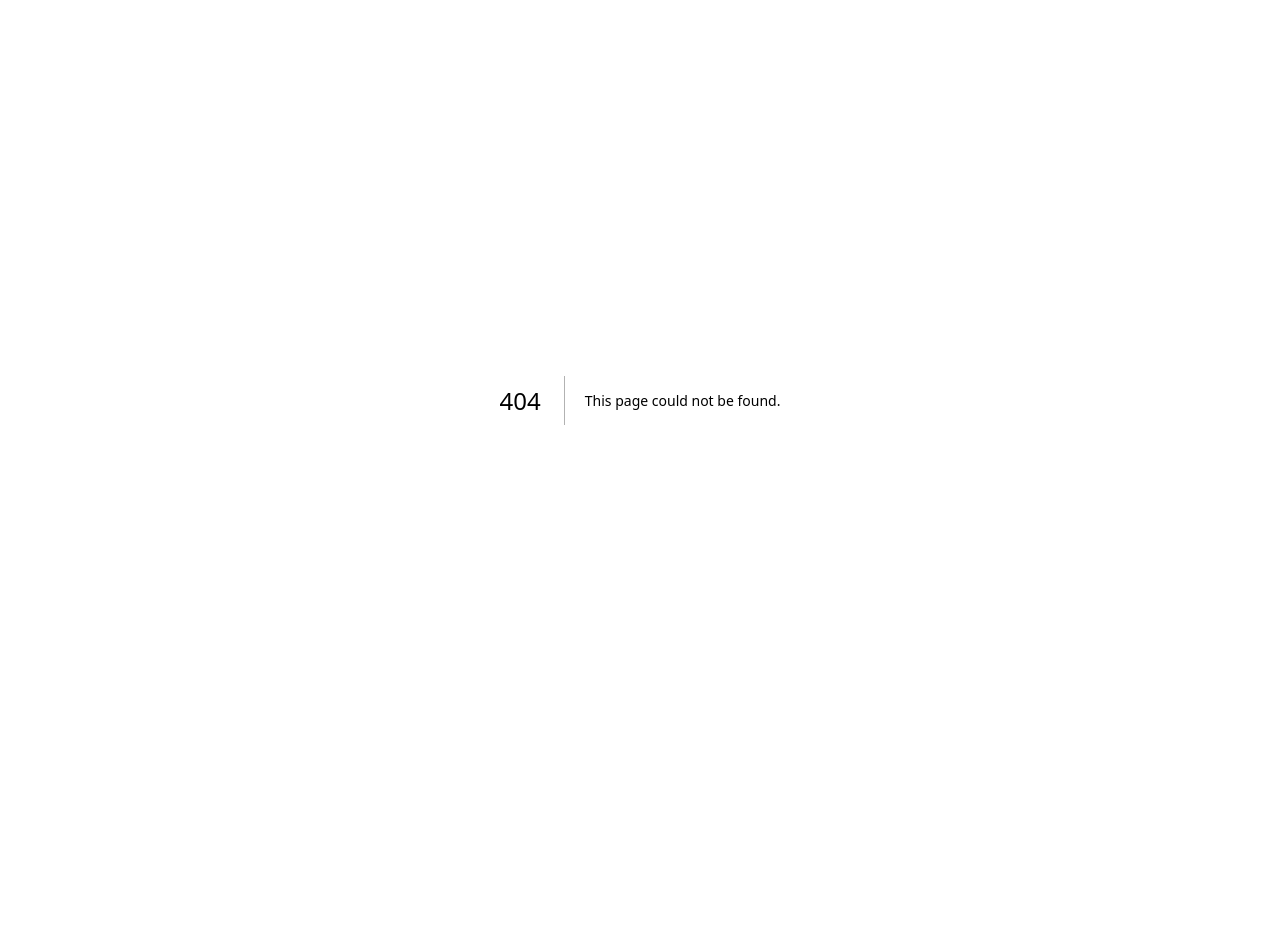
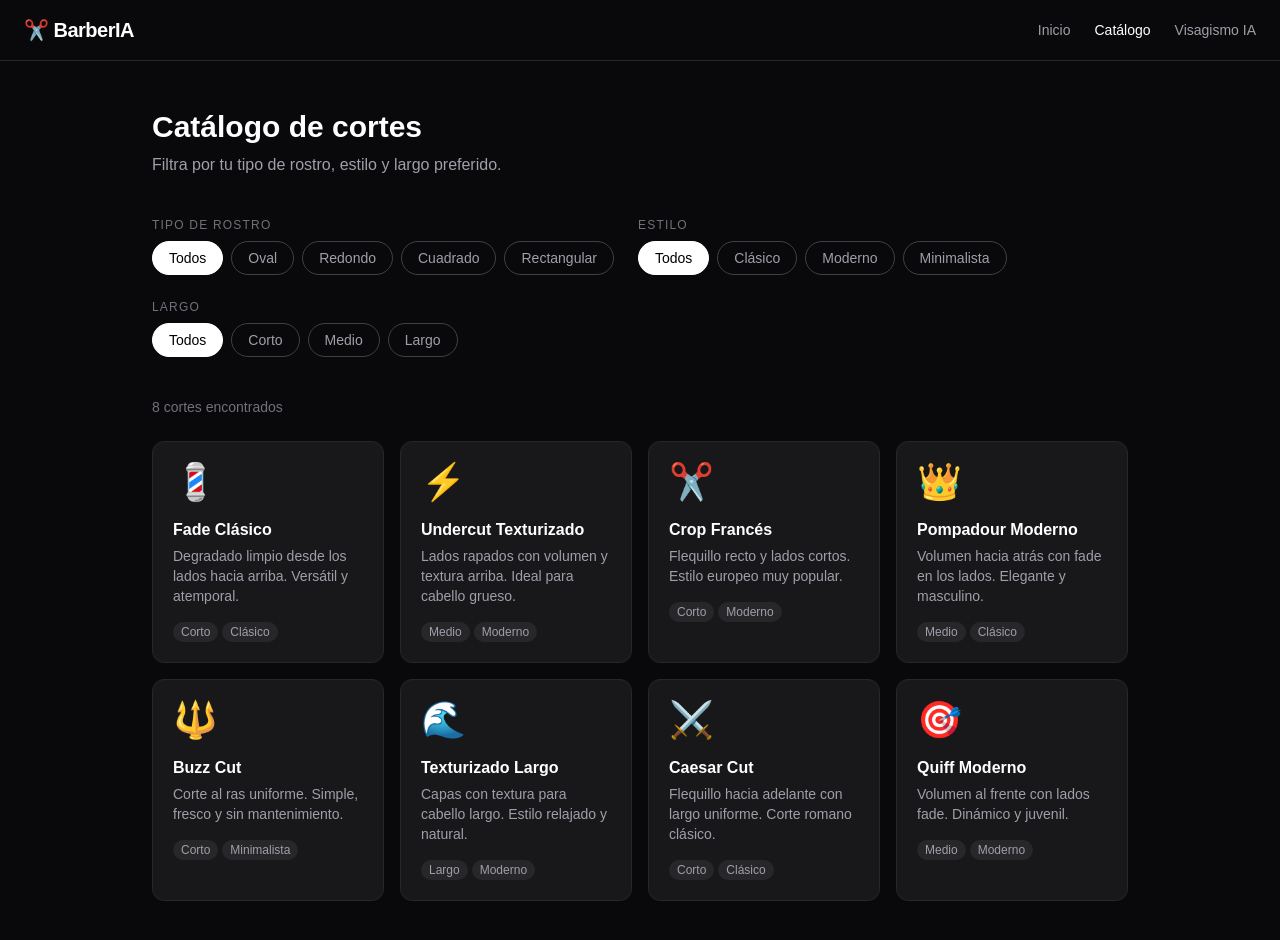
Before and after one commit to FelipeZuni/BarberIA, a Next.js app: page /catalogo in a window 1280 px wide. Before the commit this address had no page. Shown: the top 940 px of the page. Before the commit the page ends 800 px from the top, so only its background shows below. Built offline with nearby package versions, Linux system fonts and the light colour scheme.

Commit message:
pagina catalogo con filtros

```diff
--- /dev/null
+++ b/src/app/catalogo/page.js
@@ -0,0 +1,216 @@
+'use client'
+
+import { useState } from 'react'
+
+const cortes = [
+  {
+    id: 1,
+    nombre: 'Fade Clásico',
+    rostro: ['oval', 'cuadrado'],
+    estilo: 'clásico',
+    largo: 'corto',
+    descripcion: 'Degradado limpio desde los lados hacia arriba. Versátil y atemporal.',
+    emoji: '💈'
+  },
+  {
+    id: 2,
+    nombre: 'Undercut Texturizado',
+    rostro: ['oval', 'rectangular'],
+    estilo: 'moderno',
+    largo: 'medio',
+    descripcion: 'Lados rapados con volumen y textura arriba. Ideal para cabello grueso.',
+    emoji: '⚡'
+  },
+  {
+    id: 3,
+    nombre: 'Crop Francés',
+    rostro: ['redondo', 'cuadrado'],
+    estilo: 'moderno',
+    largo: 'corto',
+    descripcion: 'Flequillo recto y lados cortos. Estilo europeo muy popular.',
+    emoji: '✂️'
+  },
+  {
+    id: 4,
+    nombre: 'Pompadour Moderno',
+    rostro: ['oval', 'redondo'],
+    estilo: 'clásico',
+    largo: 'medio',
+    descripcion: 'Volumen hacia atrás con fade en los lados. Elegante y masculino.',
+    emoji: '👑'
+  },
+  {
+    id: 5,
+    nombre: 'Buzz Cut',
+    rostro: ['oval', 'cuadrado', 'rectangular'],
+    estilo: 'minimalista',
+    largo: 'corto',
+    descripcion: 'Corte al ras uniforme. Simple, fresco y sin mantenimiento.',
+    emoji: '🔱'
+  },
+  {
+    id: 6,
+    nombre: 'Texturizado Largo',
+    rostro: ['cuadrado', 'rectangular'],
+    estilo: 'moderno',
+    largo: 'largo',
+    descripcion: 'Capas con textura para cabello largo. Estilo relajado y natural.',
+    emoji: '🌊'
+  },
+  {
+    id: 7,
+    nombre: 'Caesar Cut',
+    rostro: ['redondo', 'oval'],
+    estilo: 'clásico',
+    largo: 'corto',
+    descripcion: 'Flequillo hacia adelante con largo uniforme. Corte romano clásico.',
+    emoji: '⚔️'
+  },
+  {
+    id: 8,
+    nombre: 'Quiff Moderno',
+    rostro: ['oval', 'rectangular'],
+    estilo: 'moderno',
+    largo: 'medio',
+    descripcion: 'Volumen al frente con lados fade. Dinámico y juvenil.',
+    emoji: '🎯'
+  },
+]
+
+const rostros = ['todos', 'oval', 'redondo', 'cuadrado', 'rectangular']
+const estilos = ['todos', 'clásico', 'moderno', 'minimalista']
+const largos = ['todos', 'corto', 'medio', 'largo']
+
+export default function Catalogo() {
+  const [filtroRostro, setFiltroRostro] = useState('todos')
+  const [filtroEstilo, setFiltroEstilo] = useState('todos')
+  const [filtroLargo, setFiltroLargo] = useState('todos')
+
+  const cortesFiltrados = cortes.filter(c => {
+    const matchRostro = filtroRostro === 'todos' || c.rostro.includes(filtroRostro)
+    const matchEstilo = filtroEstilo === 'todos' || c.estilo === filtroEstilo
+    const matchLargo = filtroLargo === 'todos' || c.largo === filtroLargo
+    return matchRostro && matchEstilo && matchLargo
+  })
+
+  return (
+    <main className="min-h-screen bg-zinc-950 text-white">
+
+      {/* Navbar */}
+      <nav className="border-b border-zinc-800 px-6 py-4 flex items-center justify-between">
+        <a href="/" className="text-xl font-bold tracking-tight">✂️ BarberIA</a>
+        <div className="flex gap-6 text-sm text-zinc-400">
+          <a href="/" className="hover:text-white transition-colors">Inicio</a>
+          <a href="/catalogo" className="text-white">Catálogo</a>
+          <a href="/visagismo" className="hover:text-white transition-colors">Visagismo IA</a>
+        </div>
+      </nav>
+
+      <div className="max-w-5xl mx-auto px-6 py-12">
+
+        {/* Header */}
+        <div className="mb-10">
+          <h1 className="text-3xl font-bold mb-2">Catálogo de cortes</h1>
+          <p className="text-zinc-400">Filtra por tu tipo de rostro, estilo y largo preferido.</p>
+        </div>
+
+        {/* Filtros */}
+        <div className="flex flex-wrap gap-6 mb-10">
+
+          <div>
+            <p className="text-xs text-zinc-500 uppercase tracking-widest mb-2">Tipo de rostro</p>
+            <div className="flex gap-2 flex-wrap">
+              {rostros.map(r => (
+                <button
+                  key={r}
+                  onClick={() => setFiltroRostro(r)}
+                  className={`px-4 py-1.5 rounded-full text-sm border transition-colors capitalize ${
+                    filtroRostro === r
+                      ? 'bg-white text-black border-white'
+                      : 'border-zinc-700 text-zinc-400 hover:border-zinc-500'
+                  }`}
+                >
+                  {r}
+                </button>
+              ))}
+            </div>
+          </div>
+
+          <div>
+            <p className="text-xs text-zinc-500 uppercase tracking-widest mb-2">Estilo</p>
+            <div className="flex gap-2 flex-wrap">
+              {estilos.map(e => (
+                <button
+                  key={e}
+                  onClick={() => setFiltroEstilo(e)}
+                  className={`px-4 py-1.5 rounded-full text-sm border transition-colors capitalize ${
+                    filtroEstilo === e
+                      ? 'bg-white text-black border-white'
+                      : 'border-zinc-700 text-zinc-400 hover:border-zinc-500'
+                  }`}
+                >
+                  {e}
+                </button>
+              ))}
+            </div>
+          </div>
+
+          <div>
+            <p className="text-xs text-zinc-500 uppercase tracking-widest mb-2">Largo</p>
+            <div className="flex gap-2 flex-wrap">
+              {largos.map(l => (
+                <button
+                  key={l}
+                  onClick={() => setFiltroLargo(l)}
+                  className={`px-4 py-1.5 rounded-full text-sm border transition-colors capitalize ${
+                    filtroLargo === l
+                      ? 'bg-white text-black border-white'
+                      : 'border-zinc-700 text-zinc-400 hover:border-zinc-500'
+                  }`}
+                >
+                  {l}
+                </button>
+              ))}
+            </div>
+          </div>
+
+        </div>
+
+        {/* Contador */}
+        <p className="text-zinc-500 text-sm mb-6">
+          {cortesFiltrados.length} corte{cortesFiltrados.length !== 1 ? 's' : ''} encontrado{cortesFiltrados.length !== 1 ? 's' : ''}
+        </p>
+
+        {/* Grid de cortes */}
+        {cortesFiltrados.length === 0 ? (
+          <div className="text-center py-24 text-zinc-600">
+            <p className="text-4xl mb-4">✂️</p>
+            <p>No hay cortes con esos filtros.</p>
+          </div>
+        ) : (
+          <div className="grid grid-cols-1 sm:grid-cols-2 md:grid-cols-3 lg:grid-cols-4 gap-4">
+            {cortesFiltrados.map(corte => (
+              <div
+                key={corte.id}
+                className="bg-zinc-900 border border-zinc-800 rounded-xl p-5 hover:border-zinc-600 transition-colors"
+              >
+                <div className="text-4xl mb-4">{corte.emoji}</div>
+                <h3 className="font-semibold mb-1">{corte.nombre}</h3>
+                <p className="text-zinc-400 text-sm mb-4">{corte.descripcion}</p>
+                <div className="flex flex-wrap gap-1">
+                  <span className="text-xs bg-zinc-800 text-zinc-400 px-2 py-0.5 rounded-full capitalize">
+                    {corte.largo}
+                  </span>
+                  <span className="text-xs bg-zinc-800 text-zinc-400 px-2 py-0.5 rounded-full capitalize">
+                    {corte.estilo}
+                  </span>
+                </div>
+              </div>
+            ))}
+          </div>
+        )}
+
+      </div>
+    </main>
+  )
+}
```
